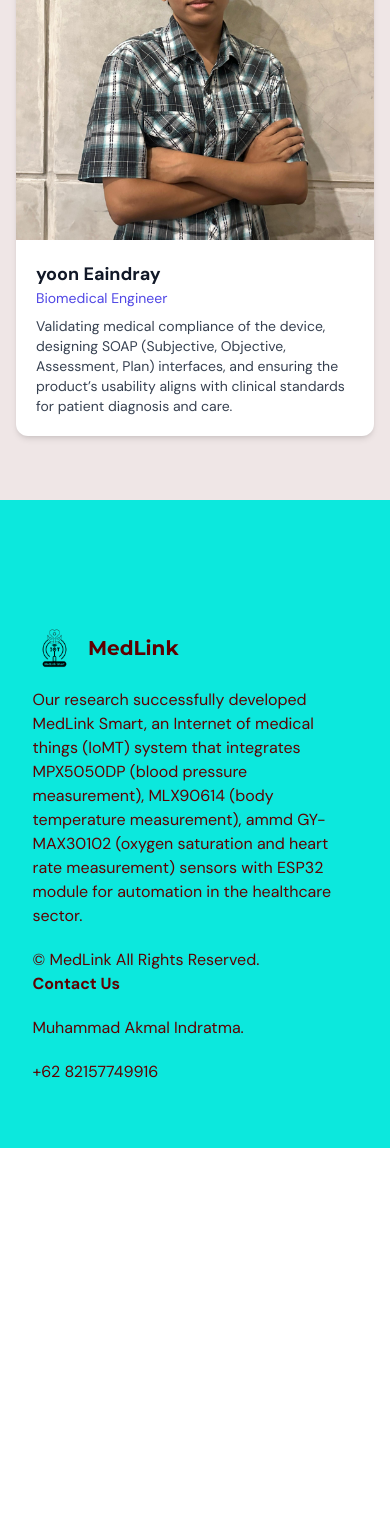
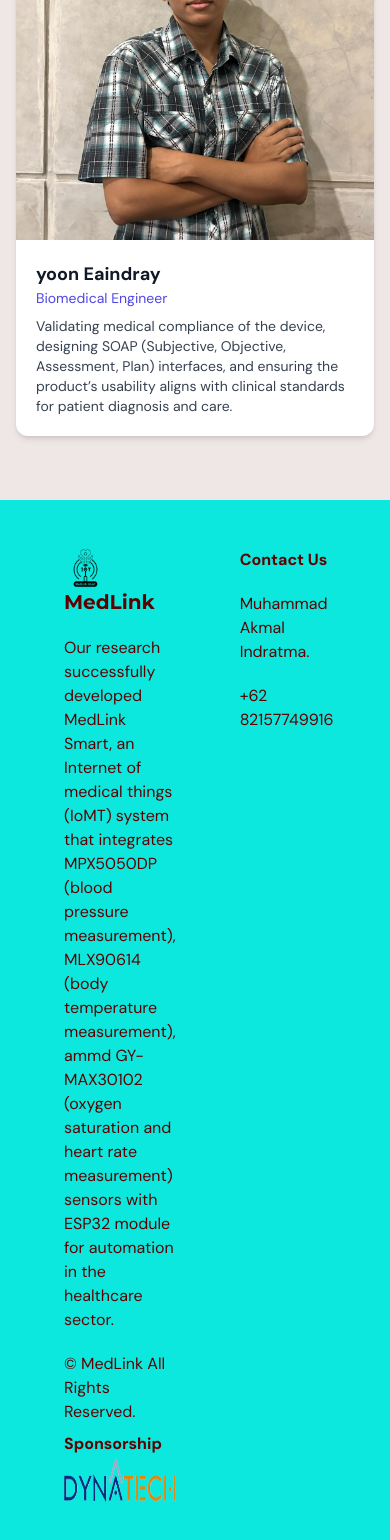
Before and after one commit to Aorus22/Medilink, a Next.js app: page / in a window 390 px wide. Shown: the part 8985-10525 px from the top of the page. Before the commit the page ends 10133 px from the top, so only its background shows below. Built offline with nearby package versions, Linux system fonts and the light colour scheme.

Commit message:
update footer

```diff
--- a/src/components/scenes/footer/index.tsx
+++ b/src/components/scenes/footer/index.tsx
@@ -1,28 +1,40 @@
 const Footer = () => {
   return (
-    <footer className="bg-primary-100 py-16">
-      <div className="justify-content mx-auto w-5/6 gap-16 md:flex">
-        <div className="mt-16 basis-1/2 md:mt-0">
-          {/* <img alt="logo" src={Logo} /> */}
-          <div className="flex flex-row w-auto items-center">
+    <footer className="bg-primary-100">
+      <div className="justify-content mx-auto gap-16 md:flex flex px-16 py-12">
+        <div className="flex-1 w-full">
+          <div className="flex flex-col w-auto">
+            <div>
               <img alt="logo" src={"/assets/Logo/medlink.png"} className="h-10 w-13" />
-            <p className="pl-3 basis-3/5 font-montserrat text-xl font-bold">
+              <p className="font-montserrat block text-xl font-bold">
                 MedLink
               </p>
             </div>
-
             <p className="my-5 max-w-[100%][3000px]">
               Our research successfully developed MedLink Smart, an Internet of medical things (IoMT) system that integrates MPX5050DP
               (blood pressure measurement), MLX90614 (body temperature measurement), ammd GY-MAX30102 (oxygen saturation and heart rate
               measurement) sensors with ESP32 module for automation in the healthcare sector.
             </p>
             <p>© MedLink All Rights Reserved.</p>
+            <div className="mt-2 font-bold">
+              Sponsorship
+              <div>
+                <img className="h-12" src={"/assets/dynatech logo.png"}/>
+              </div>
+            </div>
           </div>
 
-        <div className="mt-200 max-w-[800px]basis-1/4 md:mt-0items-right">
+        </div>
+        {/* <div className="md:mt-0 w-full flex-1 flex flex-col">
+
+        </div> */}
+
+        <div className="w-64 flex flex-col items-end">
+          <div>
             <h4 className="font-bold">Contact Us</h4>
             <p className="my-5 ">Muhammad Akmal Indratma.</p>
             <p>+62 82157749916</p>
+          </div>
         </div>
       </div>
     </footer>
--- a/src/components/scenes/navbar/index.tsx
+++ b/src/components/scenes/navbar/index.tsx
@@ -58,11 +58,11 @@
                   ))}
                 </div>
                 <div className={`${flexBetween} gap-8`}>
-                  <NextLink href="/diagnose" passHref>
+                  {/* <NextLink href="/diagnose" passHref>
                     <p className="hover:text-teal-600 hover:underline cursor-pointer">
                       Diagnose Now
                     </p>
-                  </NextLink>
+                  </NextLink> */}
                   <NextLink href="/dashboard" passHref>
                     <p className="hover:text-teal-600 hover:underline cursor-pointer">
                       Dashboard
@@ -119,7 +119,7 @@
                   onClick={() => setIsMenuToggled(false)}
                   className="hover:text-teal-600 underline cursor-pointer"
                 >
-                  Diagnose Now
+                  Dashboard
                 </p>
               </NextLink>
             </div>
```
Also changed, not shown: public/assets/dynatech logo.png (added). Lines whose indentation alone changed are shown as unchanged.
